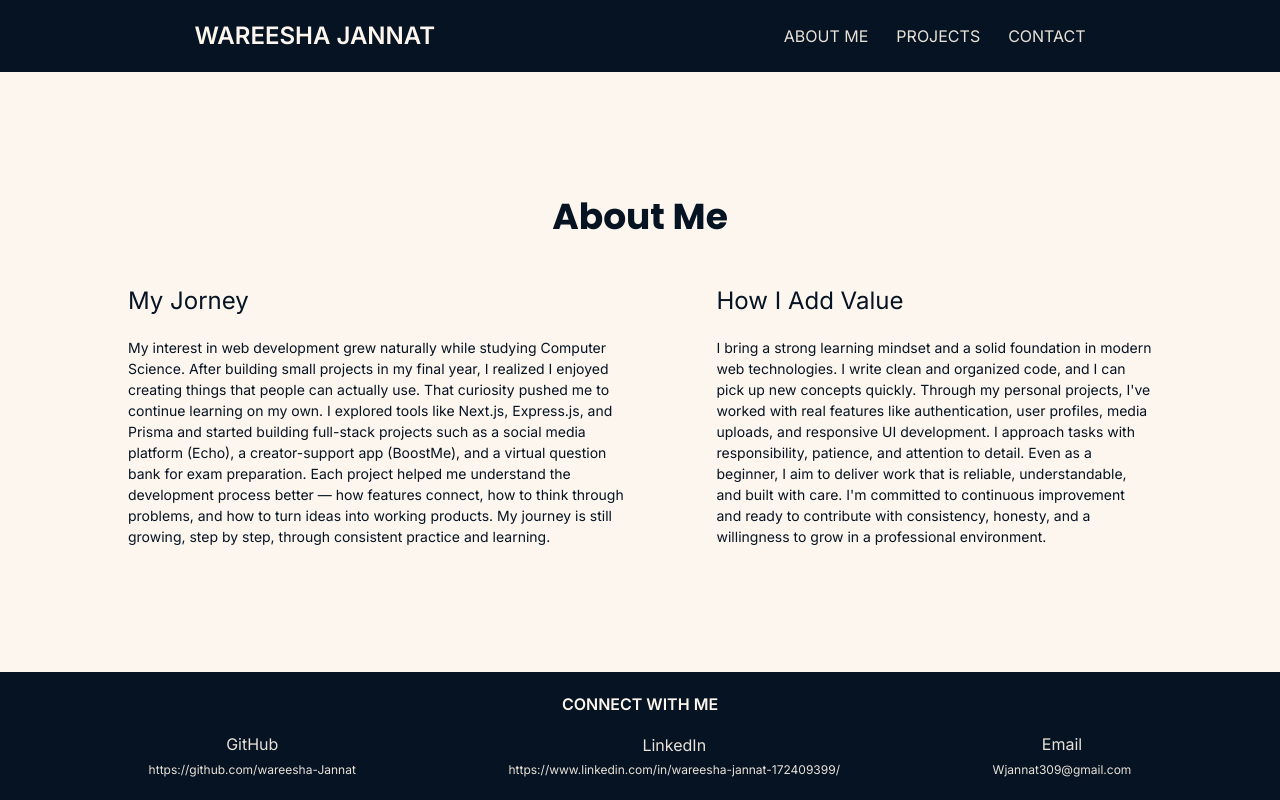
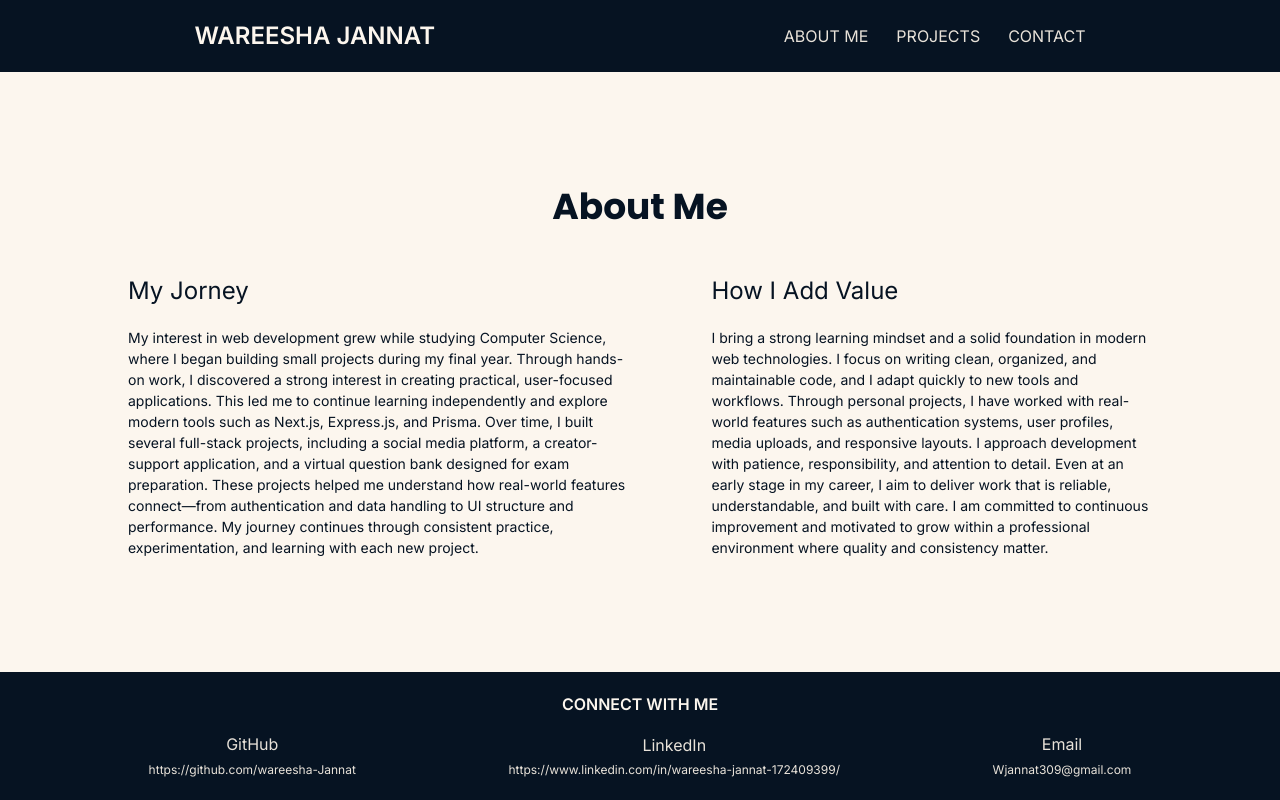
Before and after one commit to wareesha-Jannat/wareesha-Jannat-portfolio, a Next.js app: page /aboutMe in a window 1280 px wide. Built offline with nearby package versions, Linux system fonts and the light colour scheme.

Commit message:
made changes

```diff
--- a/src/app/aboutMe/page.tsx
+++ b/src/app/aboutMe/page.tsx
@@ -1,6 +1,7 @@
 import { Metadata } from "next";
 import AnimateRight from "../components/AnimateRight";
 import AnimateLeft from "../components/AnimateLeft";
+import Link from "next/link";
 
 export const metadata: Metadata = {
   title: "AboutMe | Wareesha Jannat",
@@ -9,24 +10,28 @@ export const metadata: Metadata = {
 const page = () => {
   return (
     <div className="flex-1 flex flex-col items-center justify-center gap-12 max-w-7xl mx-auto py-7 ">
-      <h1 className="text-4xl font-bold font-heading">About Me</h1>
+      <h1 className="text-4xl font-bold font-heading">
+        {" "}
+        <Link href={"/"}>About Me</Link>
+      </h1>
       <main className=" flex flex-col sm:flex-row items-center justify-center gap-10 sm:gap-20 w-[80%] ">
         <AnimateLeft>
           <section className="flex flex-col gap-5">
             <h2 className="text-2xl">My Jorney</h2>
             <p className="text-[14px]">
-              My interest in web development grew naturally while studying
-              Computer Science. After building small projects in my final year,
-              I realized I enjoyed creating things that people can actually use.
-              That curiosity pushed me to continue learning on my own. I
-              explored tools like Next.js, Express.js, and Prisma and started
-              building full-stack projects such as a social media platform
-              (Echo), a creator-support app (BoostMe), and a virtual question
-              bank for exam preparation. Each project helped me understand the
-              development process better — how features connect, how to think
-              through problems, and how to turn ideas into working products. My
-              journey is still growing, step by step, through consistent
-              practice and learning.{" "}
+              My interest in web development grew while studying Computer
+              Science, where I began building small projects during my final
+              year. Through hands-on work, I discovered a strong interest in
+              creating practical, user-focused applications. This led me to
+              continue learning independently and explore modern tools such as
+              Next.js, Express.js, and Prisma. Over time, I built several
+              full-stack projects, including a social media platform, a
+              creator-support application, and a virtual question bank designed
+              for exam preparation. These projects helped me understand how
+              real-world features connect—from authentication and data handling
+              to UI structure and performance. My journey continues through
+              consistent practice, experimentation, and learning with each new
+              project.
             </p>
           </section>
         </AnimateLeft>
@@ -35,15 +40,16 @@ const page = () => {
             <h2 className="text-2xl">How I Add Value</h2>
             <p className="text-[14px]">
               I bring a strong learning mindset and a solid foundation in modern
-              web technologies. I write clean and organized code, and I can pick
-              up new concepts quickly. Through my personal projects, I&apos;ve
-              worked with real features like authentication, user profiles,
-              media uploads, and responsive UI development. I approach tasks
-              with responsibility, patience, and attention to detail. Even as a
-              beginner, I aim to deliver work that is reliable, understandable,
-              and built with care. I&apos;m committed to continuous improvement
-              and ready to contribute with consistency, honesty, and a
-              willingness to grow in a professional environment.
+              web technologies. I focus on writing clean, organized, and
+              maintainable code, and I adapt quickly to new tools and workflows.
+              Through personal projects, I have worked with real-world features
+              such as authentication systems, user profiles, media uploads, and
+              responsive layouts. I approach development with patience,
+              responsibility, and attention to detail. Even at an early stage in
+              my career, I aim to deliver work that is reliable, understandable,
+              and built with care. I am committed to continuous improvement and
+              motivated to grow within a professional environment where quality
+              and consistency matter.
             </p>
           </section>
         </AnimateRight>
--- /dev/null
+++ b/src/app/components/LightBoxImage.tsx
@@ -0,0 +1,73 @@
+"use client";
+import React, { useEffect } from "react";
+import { motion } from "framer-motion";
+import Image from "next/image";
+
+interface LightBoxImageProps {
+  open: boolean;
+  setIsOpen: (value: boolean) => void;
+  src: string;
+}
+
+const LightBoxImage = ({ setIsOpen, src, open }: LightBoxImageProps) => {
+  useEffect(() => {
+    document.body.style.overflow = open ? "hidden" : "";
+
+    return () => {
+      document.body.style.overflow = "";
+    };
+  }, [open]);
+
+  useEffect(() => {
+    const handleKeyDown = (e: KeyboardEvent) => {
+      if (e.key === "Escape") {
+        setIsOpen(false);
+      }
+    };
+
+    window.addEventListener("keydown", handleKeyDown);
+
+    return () => {
+      window.removeEventListener("keydown", handleKeyDown);
+    };
+  }, []);
+
+  return (
+    <>
+      <motion.div
+        className="fixed inset-0 z-50 bg-black/80 flex items-center justify-center"
+        initial={{ opacity: 0 }}
+        animate={{ opacity: 1 }}
+        exit={{ opacity: 0 }}
+        onClick={() => setIsOpen(false)}
+      >
+        {/* Close button */}
+        <button
+          className="absolute top-4 right-4 text-white text-3xl font-bold z-50"
+          onClick={() => setIsOpen(false)}
+        >
+          ❌
+        </button>
+
+        {/* Image wrapper */}
+        <motion.div
+          className="relative w-full max-w-6xl aspect-9/4 px-4"
+          initial={{ scale: 0.95 }}
+          animate={{ scale: 1 }}
+          onClick={(e) => e.stopPropagation()} // prevent close on image click
+        >
+          <Image
+            src={src}
+            alt="Project screenshot fullscreen"
+            fill
+            className="object-contain"
+            sizes="100vw"
+            priority
+          />
+        </motion.div>
+      </motion.div>
+    </>
+  );
+};
+
+export default LightBoxImage;
--- a/src/app/contact/page.tsx
+++ b/src/app/contact/page.tsx
@@ -3,6 +3,7 @@ import { Metadata } from "next";
 import Image from "next/image";
 import AnimateLeft from "../components/AnimateLeft";
 import AnimateRight from "../components/AnimateRight";
+import Link from "next/link";
 
 export const metadata: Metadata = {
   title: "Contact | Wareesha Jannat",
@@ -11,7 +12,7 @@ const page = () => {
   return (
     <div className="flex-1 flex flex-col items-center justify-center gap-5 mx-auto py-7 max-w-7xl">
       <h1 className="text-4xl font-bold mt-3 font-heading">
-        Let&apos;s Connect
+        <Link href={"/"}>Let&apos;s Connect</Link>
       </h1>
       <main className="flex flex-col sm:flex-row items-center justify-center gap-10 sm:gap-20 px-4 py-5">
         <AnimateLeft>
@@ -30,7 +31,8 @@ const page = () => {
         <AnimateRight delay={0.2}>
           <section>
             <h4 className="p-4">
-              i&apos;m open to remote opportunities - feel free to reach out
+              I&apos;m open to remote opportunities—feel free to reach out if
+              you&apos;d like to connect.
             </h4>
             <form
               className="flex flex-col gap-5 px-4"
--- a/src/app/layout.tsx
+++ b/src/app/layout.tsx
@@ -21,9 +21,6 @@ const inter = Inter({
 
 export const metadata: Metadata = {
   title: "Wareesha Jannat — Web Developer",
-  icons: {
-    icon: "/favicon.png",
-  },
   description:
     "Portfolio of Wareesha Jannat, a web developer creating modern, responsive and interactive web applications.",
   keywords: [
--- a/src/app/page.tsx
+++ b/src/app/page.tsx
@@ -15,6 +15,7 @@ export default function Home() {
               height={270}
               width={270}
               priority
+              sizes="(max-width : 768px) 100vw, 50vw"
               className=" object-cover "
             />
           </div>
@@ -29,8 +30,8 @@ export default function Home() {
             Web Developer
           </h1>
           <h3 className="max-w-[80%] leading-relaxed">
-            Hi, I&apos;m Wareesha Jannat. I create clean, responsive web
-            applications using modern technologies, with a strong focus on
+            Hi, I&apos;m Wareesha Jannat. I build clean, responsive web
+            applications using modern web technologies, with a focus on
             simplicity, usability, and continuous improvement.
           </h3>
           <div className="flex items-center justify-start gap-5">
--- a/src/app/projects/AnimateProject2.tsx
+++ b/src/app/projects/AnimateProject2.tsx
@@ -1,30 +1,33 @@
 "use client";
-import React from "react";
+import React, { useState } from "react";
 import { motion } from "framer-motion";
 import Link from "next/link";
 import Image from "next/image";
 import { fadeUpStrong, imageReveal, staggerContainer } from "../lib/animation";
 import AnimateLeft from "../components/AnimateLeft";
 import AnimateRight from "../components/AnimateRight";
+import LightBoxImage from "../components/LightBoxImage";
 
 const AnimateProject2 = () => {
+  const [isOpen, setIsOpen] = useState(false);
   return (
     <section className="flex flex-1 flex-col md:flex-row items-center justify-center gap-10 md:gap-15  ">
       <AnimateLeft projects={true}>
         <motion.div
-          className="relative   aspect-[1314/641] w-full max-w-[650px] min-w-[300px] md:min-w-[400px]   border-4 border-surface rounded-[5px] "
+          className="relative   aspect-1314/641 w-full max-w-[650px] min-w-[300px] md:min-w-[400px]   border-4 border-surface rounded-[5px] "
           variants={imageReveal}
           initial="hidden"
           whileInView="visible"
           viewport={{ once: true, amount: 0.3 }}
+          onClick={() => setIsOpen(true)}
         >
           <Image
             src={"/boostme.PNG"}
             alt="BoostMe home page"
             fill
-            priority
             quality={90}
             className="object-cover"
+            sizes="(max-width: 768px) 100vw , 50vw"
           />
         </motion.div>
       </AnimateLeft>
@@ -88,6 +91,7 @@ const AnimateProject2 = () => {
           </motion.div>
         </motion.div>
       </AnimateRight>
+      {isOpen && <LightBoxImage open={isOpen} setIsOpen={setIsOpen} src={"/boostme.PNG"} />}
     </section>
   );
 };
--- a/src/app/projects/page.tsx
+++ b/src/app/projects/page.tsx
@@ -1,13 +1,8 @@
 import { Metadata } from "next";
-import Image from "next/image";
 import Link from "next/link";
-import React from "react";
-import AnimateLeft from "../components/AnimateLeft";
-import AnimateRight from "../components/AnimateRight";
 import AnimateProject1 from "./AnimateProject1";
 import AnimateProject2 from "./AnimateProject2";
 import AnimateProject3 from "./AnimateProject3";
-
 
 export const metadata: Metadata = {
   title: "Projects | Wareesha Jannat",
@@ -15,11 +10,14 @@ export const metadata: Metadata = {
 const page = () => {
   return (
     <div className="flex-1 flex flex-col items-center justify-center max-w-7xl py-7 gap-12 mx-auto">
-      <h1 className="text-4xl font-bold font-heading ">Projects</h1>
-      <main className="flex flex-col gap-16 my-4 w-[80%]">
-       <AnimateProject1 />
-       <AnimateProject2 />
-       <AnimateProject3 />
+      <h1 className="text-4xl font-bold font-heading ">
+        {" "}
+        <Link href={"/"}>Projects</Link>
+      </h1>
+      <main className="flex flex-col gap-16 py-5 w-[80%]">
+        <AnimateProject1 />
+        <AnimateProject2 />
+        <AnimateProject3 />
       </main>
     </div>
   );
```
Also changed, not shown: src/app/projects/AnimateProject1.tsx (+9 -2 lines), src/app/projects/AnimateProject3.tsx (+10 -3 lines), public/preview-image.PNG (deleted).
